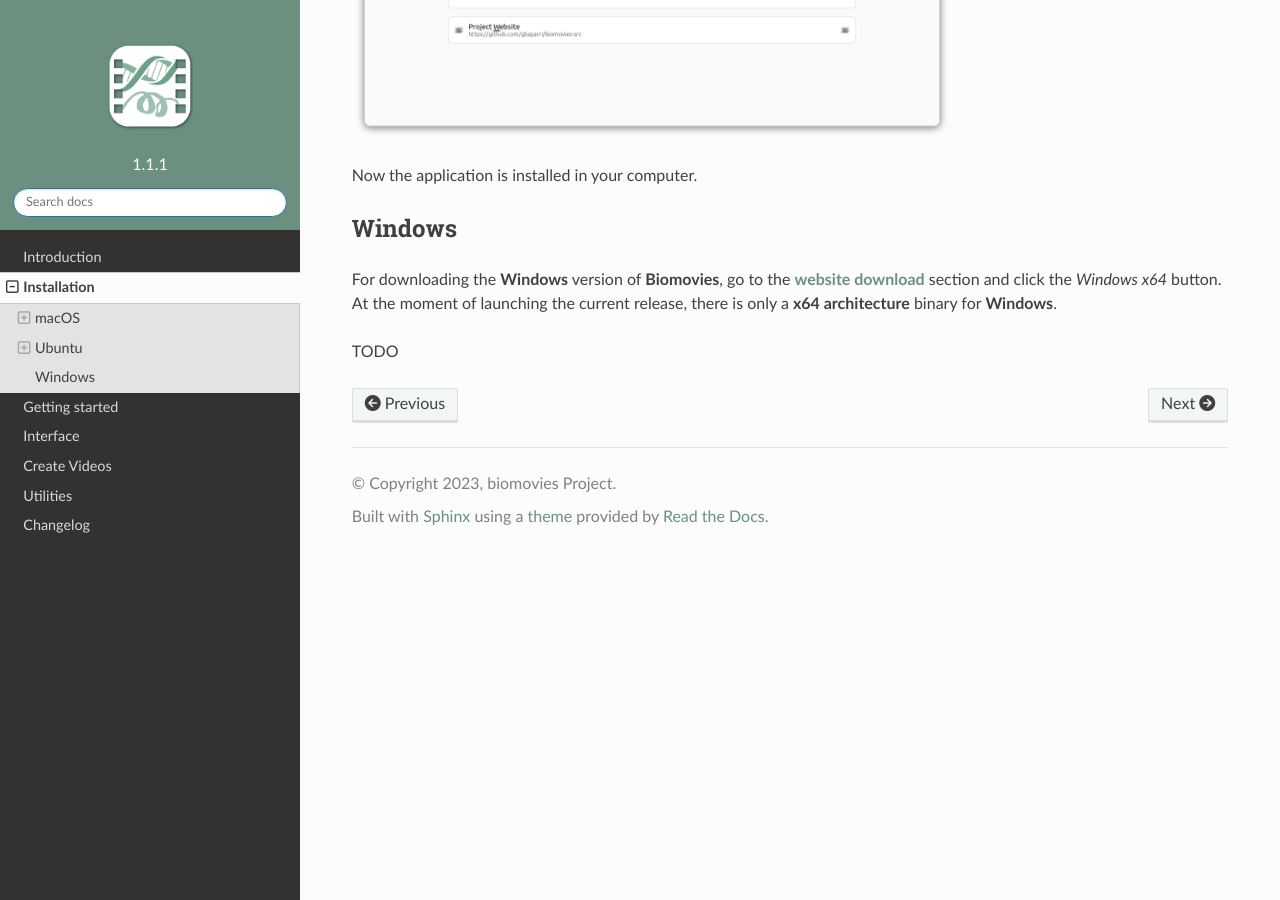
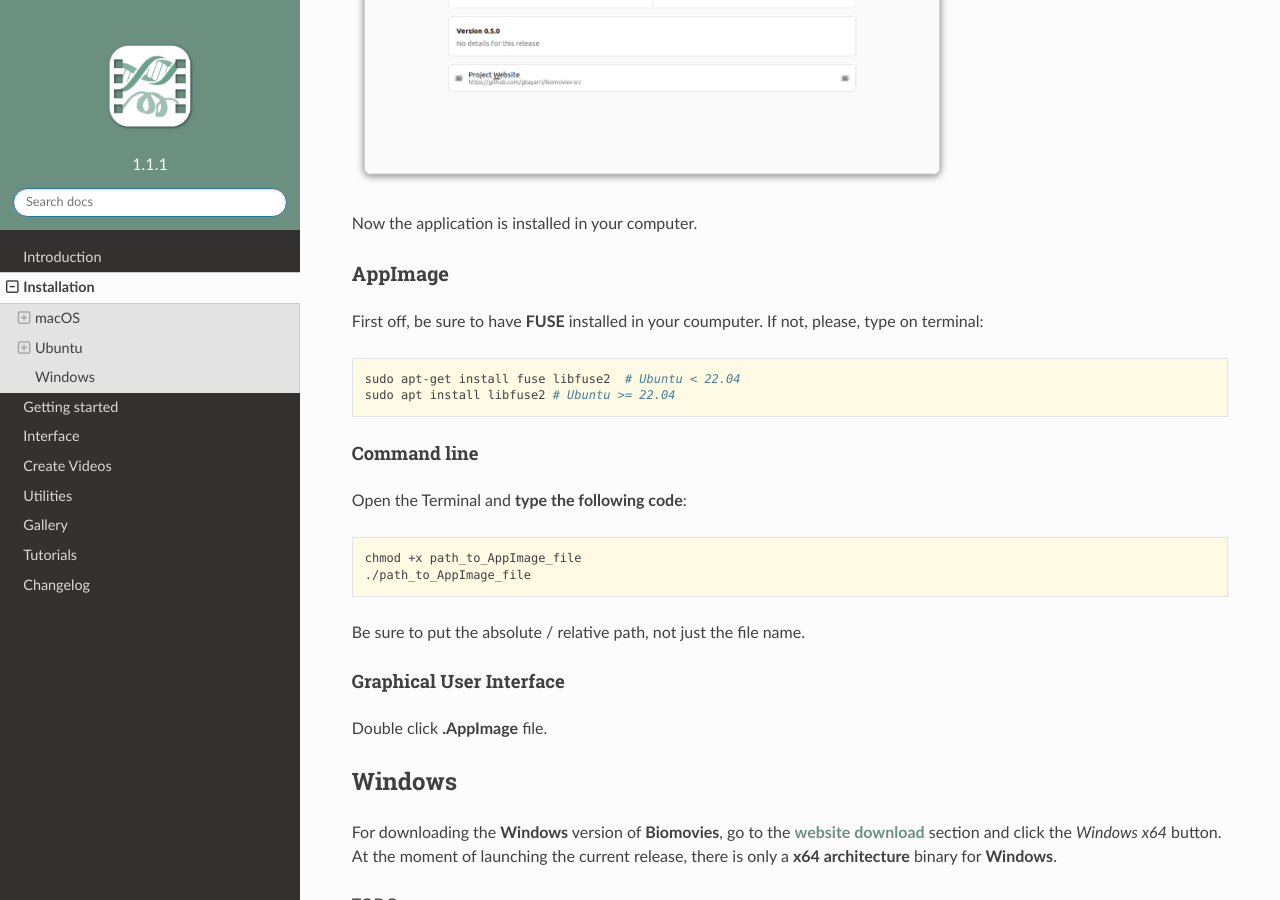
Before and after one commit to gbayarri/biomovies_documentation, a Sphinx documentation site: the page built from docs/source/installation.md, in a window 1280 px wide and 900 px high, scrolled down 2638 px. Built offline with Sphinx 7.4.7 and the Read the Docs theme 2.0.0, drawn with Linux system fonts in a browser that asks for light colours.

Commit message:
Modifications in installation

````diff
--- a/docs/source/index.rst
+++ b/docs/source/index.rst
@@ -14,6 +14,8 @@
    Interface <interface>
    Create Videos <create_videos>
    Utilities <utilities>
+   Gallery <https://gbayarri.github.io/biomovies/#gallery>
+   Tutorials <https://gbayarri.github.io/biomovies/#tutorials>
    Changelog <changelog>
 
 `Github repository <https://github.com/gbayarri/biomovies-src>`_.
--- a/docs/source/installation.md
+++ b/docs/source/installation.md
@@ -48,7 +50,7 @@
 
 Be sure to put the absolute / relative path, not just the file name.
 
-### Graphical User Interface
+#### Graphical User Interface
 
 Right click on **.deb** file, select **Open With Other Application** and select **Software Install**. This opens **Ubuntu Software**. Click Install button:
 
@@ -56,6 +58,30 @@
 
 Now the application is installed in your computer.
 
+### AppImage
+
+First off, be sure to have **FUSE** installed in your coumputer. If not, please, type on terminal:
+
+```bash
+sudo apt-get install fuse libfuse2  # Ubuntu < 22.04
+sudo apt install libfuse2 # Ubuntu >= 22.04
+```
+
+#### Command line
+
+Open the Terminal and **type the following code**:
+
+```bash
+chmod +x path_to_AppImage_file
+./path_to_AppImage_file
+```
+
+Be sure to put the absolute / relative path, not just the file name.
+
+#### Graphical User Interface
+
+Double click **.AppImage** file.
+
 ## Windows
 
 For downloading the **Windows** version of **Biomovies**, go to the [**website download**](https://gbayarri.github.io/biomovies/#download) section and click the _Windows x64_ button. At the moment of launching the current release, there is only a **x64 architecture** binary for **Windows**.
````
Also changed, not shown: other parts of docs/source/installation.md (+3 -1 lines), docs/source/interface.md (+1 -1 lines).
